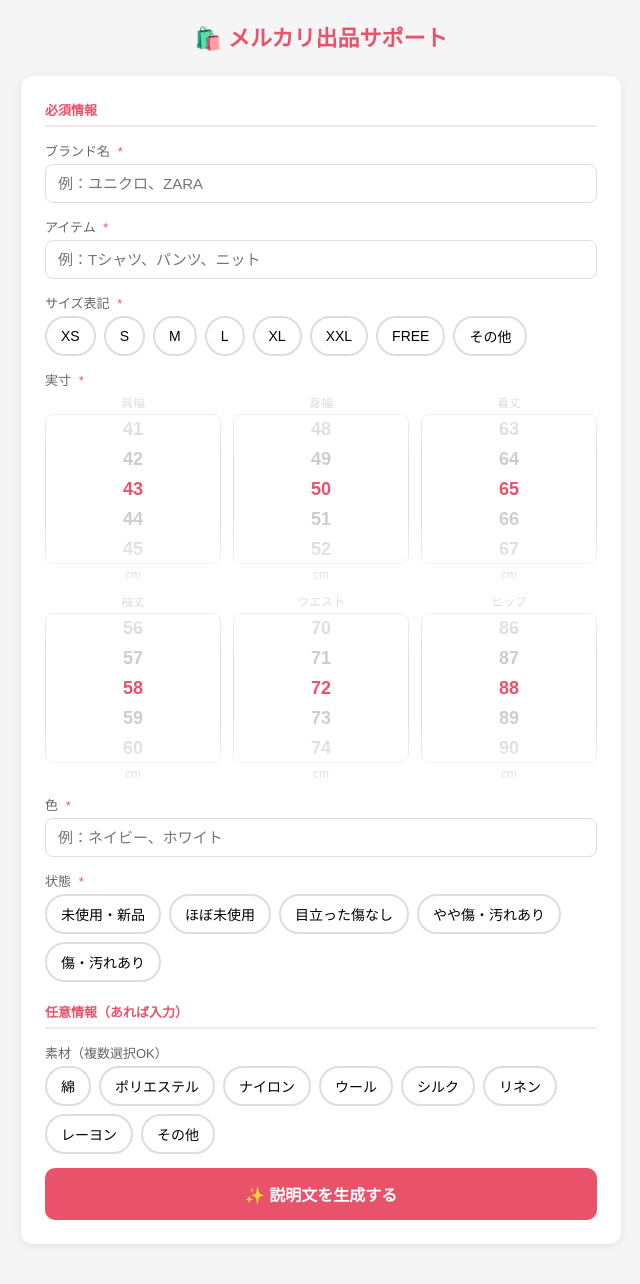
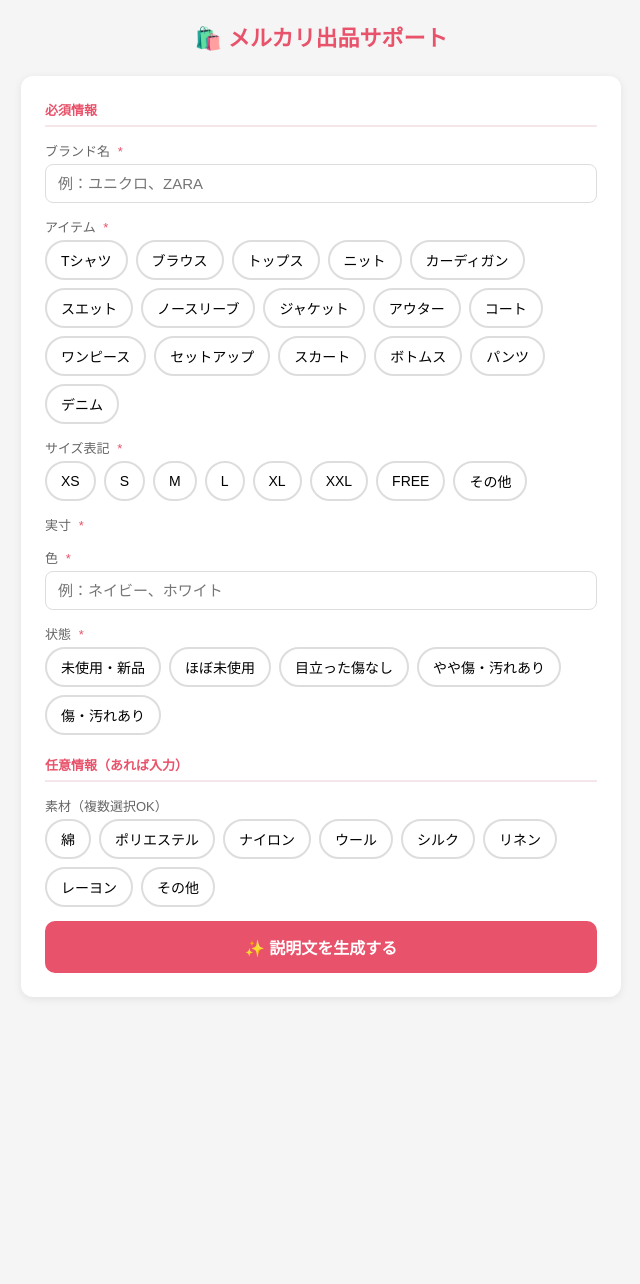
Before and after one commit to asumi-python/mercari-helper, a Flask app: page / in a window 1280 px wide. Shown: the whole page, without its empty margins (319-959 px from the left). After the commit the page ends 973 px from the top, so only its background shows below. Run offline with Flask 3, Linux system fonts and the light colour scheme.

Commit message:
add item selector with dynamic measurement display

```diff
--- a/templates/index.html
+++ b/templates/index.html
@@ -251,7 +251,25 @@
       </div>
       <div class="form-group">
         <label>アイテム <span class="required">*</span></label>
-        <input type="text" id="item" placeholder="例：Tシャツ、パンツ、ニット">
+        <div class="size-buttons" id="item-buttons">
+          <button type="button" class="size-btn" onclick="selectItem(this)">Tシャツ</button>
+          <button type="button" class="size-btn" onclick="selectItem(this)">ブラウス</button>
+          <button type="button" class="size-btn" onclick="selectItem(this)">トップス</button>
+          <button type="button" class="size-btn" onclick="selectItem(this)">ニット</button>
+          <button type="button" class="size-btn" onclick="selectItem(this)">カーディガン</button>
+          <button type="button" class="size-btn" onclick="selectItem(this)">スエット</button>
+          <button type="button" class="size-btn" onclick="selectItem(this)">ノースリーブ</button>
+          <button type="button" class="size-btn" onclick="selectItem(this)">ジャケット</button>
+          <button type="button" class="size-btn" onclick="selectItem(this)">アウター</button>
+          <button type="button" class="size-btn" onclick="selectItem(this)">コート</button>
+          <button type="button" class="size-btn" onclick="selectItem(this)">ワンピース</button>
+          <button type="button" class="size-btn" onclick="selectItem(this)">セットアップ</button>
+          <button type="button" class="size-btn" onclick="selectItem(this)">スカート</button>
+          <button type="button" class="size-btn" onclick="selectItem(this)">ボトムス</button>
+          <button type="button" class="size-btn" onclick="selectItem(this)">パンツ</button>
+          <button type="button" class="size-btn" onclick="selectItem(this)">デニム</button>
+        </div>
+        <input type="hidden" id="item">
       </div>
       <div class="form-group">
         <label>サイズ表記 <span class="required">*</span></label>
@@ -271,7 +289,7 @@
       </div>
       <div class="form-group">
         <label>実寸 <span class="required">*</span></label>
-        <div class="drum-row">
+        <div id="drums-top" class="drum-row" style="display:none;">
           <div class="drum-wrap">
             <div class="drum-label">肩幅</div>
             <div class="drum-picker" id="drum-kata"></div>
@@ -284,16 +302,18 @@
           </div>
           <div class="drum-wrap">
             <div class="drum-label">着丈</div>
-            <div class="drum-picker" id="drum-ki"></div>
+            <div class="drum-picker" id="drum-ki-top"></div>
             <div class="drum-unit">cm</div>
           </div>
         </div>
-        <div class="drum-row" style="margin-top:10px;">
+        <div id="drums-sleeve" class="drum-row" style="display:none; margin-top:10px;">
           <div class="drum-wrap">
             <div class="drum-label">袖丈</div>
             <div class="drum-picker" id="drum-sode"></div>
             <div class="drum-unit">cm</div>
           </div>
+        </div>
+        <div id="drums-bottom" class="drum-row" style="display:none; margin-top:10px;">
           <div class="drum-wrap">
             <div class="drum-label">ウエスト</div>
             <div class="drum-picker" id="drum-waist"></div>
@@ -302,6 +322,11 @@
           <div class="drum-wrap">
             <div class="drum-label">ヒップ</div>
             <div class="drum-picker" id="drum-hip"></div>
+            <div class="drum-unit">cm</div>
+          </div>
+          <div class="drum-wrap">
+            <div class="drum-label">着丈</div>
+            <div class="drum-picker" id="drum-ki-btm"></div>
             <div class="drum-unit">cm</div>
           </div>
         </div>
@@ -371,6 +396,40 @@
   </div>
 
   <script>
+    // ── アイテム選択・実寸表示切り替え ──
+    const ITEM_GROUPS = {
+      top_only:   ['Tシャツ', 'トップス', 'ノースリーブ'],
+      top_sleeve: ['ブラウス', 'ニット', 'カーディガン', 'スエット'],
+      outer:      ['ジャケット', 'アウター', 'コート'],
+      bottom:     ['スカート', 'ボトムス', 'パンツ', 'デニム'],
+      one_piece:  ['ワンピース', 'セットアップ'],
+    };
+
+    function getItemGroup(item) {
+      for (const [group, items] of Object.entries(ITEM_GROUPS)) {
+        if (items.includes(item)) return group;
+      }
+      return null;
+    }
+
+    function selectItem(btn) {
+      document.querySelectorAll('#item-buttons .size-btn').forEach(b => b.classList.remove('active'));
+      btn.classList.add('active');
+      const item = btn.textContent;
+      document.getElementById('item').value = item;
+      updateDrums(getItemGroup(item));
+    }
+
+    function updateDrums(group) {
+      const showTop    = ['top_only', 'top_sleeve', 'outer', 'one_piece'].includes(group);
+      const showSleeve = ['top_sleeve', 'outer'].includes(group);
+      const showBottom = ['bottom', 'one_piece'].includes(group);
+
+      document.getElementById('drums-top').style.display    = showTop    ? 'flex' : 'none';
+      document.getElementById('drums-sleeve').style.display = showSleeve ? 'flex' : 'none';
+      document.getElementById('drums-bottom').style.display = showBottom ? 'flex' : 'none';
+    }
+
     // ── 状態選択 ──
     function selectCondition(btn) {
       document.querySelectorAll('#form-card .size-btn[onclick="selectCondition(this)"]')
@@ -456,32 +515,41 @@
     }
 
     window.addEventListener('DOMContentLoaded', () => {
-      initDrum('drum-kata',  30, 65, 43);
-      initDrum('drum-mi',   35, 75, 50);
-      initDrum('drum-ki',   40, 90, 65);
-      initDrum('drum-sode', 50, 70, 58);
-      initDrum('drum-waist',60,100, 72);
-      initDrum('drum-hip',  70,110, 88);
+      initDrum('drum-kata',   30,  65, 43);
+      initDrum('drum-mi',     35,  75, 50);
+      initDrum('drum-ki-top', 40,  90, 65);
+      initDrum('drum-sode',   50,  70, 58);
+      initDrum('drum-waist',  60, 100, 72);
+      initDrum('drum-hip',    70, 110, 88);
+      initDrum('drum-ki-btm', 40,  90, 70);
+      document.getElementById('material-other').addEventListener('input', updateMaterialValue);
     });
 
     // ── フォーム送信 ──
     async function generate() {
-      const required = ['brand', 'item', 'size', 'color', 'condition'];
-      for (const id of required) {
-        if (!document.getElementById(id).value.trim()) {
-          alert('※ 必須項目をすべて入力してください。');
-          document.getElementById(id).focus();
-          return;
-        }
+      if (!document.getElementById('brand').value.trim()) { alert('※ ブランド名を入力してください。'); return; }
+      if (!document.getElementById('item').value) { alert('※ アイテムを選択してください。'); return; }
+      if (!document.getElementById('size').value) { alert('※ サイズ表記を選択してください。'); return; }
+      if (!document.getElementById('color').value.trim()) { alert('※ 色を入力してください。'); return; }
+      if (!document.getElementById('condition').value) { alert('※ 状態を選択してください。'); return; }
+
+      const item = document.getElementById('item').value;
+      const group = getItemGroup(item);
+      const parts = [];
+      if (['top_only','top_sleeve','outer','one_piece'].includes(group)) {
+        parts.push(`肩幅${getDrumValue('drum-kata', 30)}`);
+        parts.push(`身幅${getDrumValue('drum-mi', 35)}`);
+        parts.push(`着丈${getDrumValue('drum-ki-top', 40)}`);
       }
-
-      const kata  = getDrumValue('drum-kata',  30);
-      const mi    = getDrumValue('drum-mi',   35);
-      const ki    = getDrumValue('drum-ki',   40);
-      const sode  = getDrumValue('drum-sode', 50);
-      const waist = getDrumValue('drum-waist',60);
-      const hip   = getDrumValue('drum-hip',  70);
-      const measurements = `肩幅${kata} 身幅${mi} 着丈${ki} 袖丈${sode} ウエスト${waist} ヒップ${hip}`;
+      if (['top_sleeve','outer'].includes(group)) {
+        parts.push(`袖丈${getDrumValue('drum-sode', 50)}`);
+      }
+      if (['bottom','one_piece'].includes(group)) {
+        parts.push(`ウエスト${getDrumValue('drum-waist', 60)}`);
+        parts.push(`ヒップ${getDrumValue('drum-hip', 70)}`);
+        parts.push(`着丈${getDrumValue('drum-ki-btm', 40)}`);
+      }
+      const measurements = parts.join(' ');
 
       const info = {
         brand:        document.getElementById('brand').value,
```
